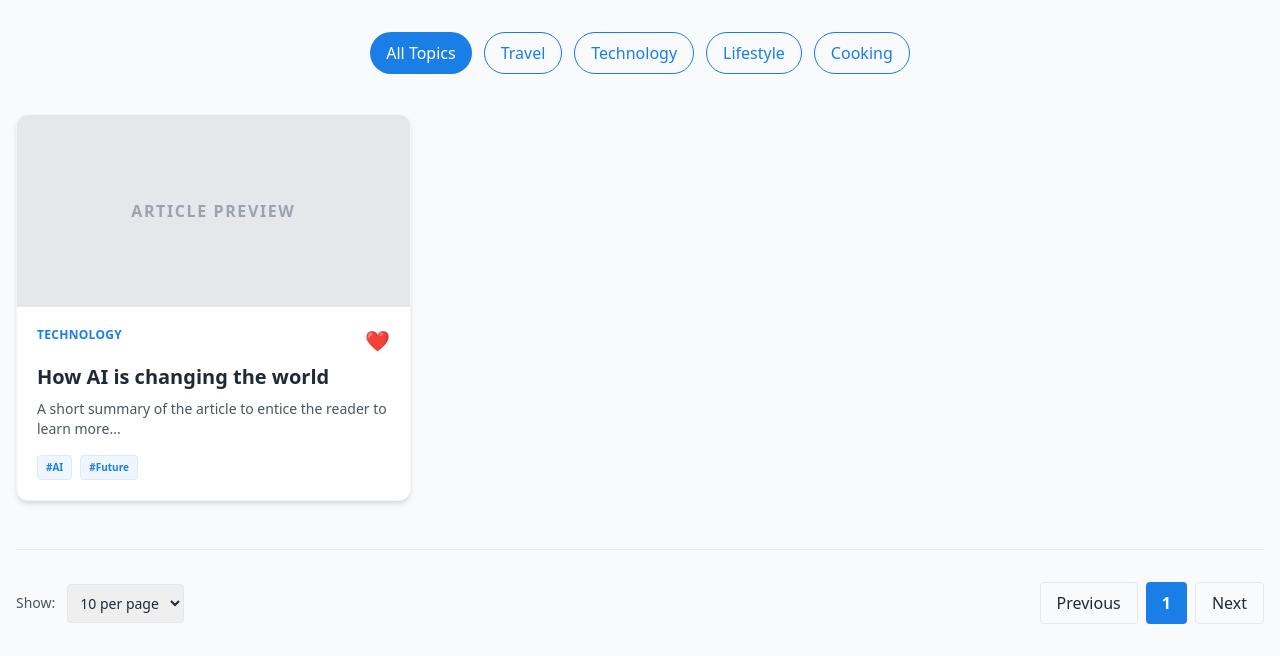
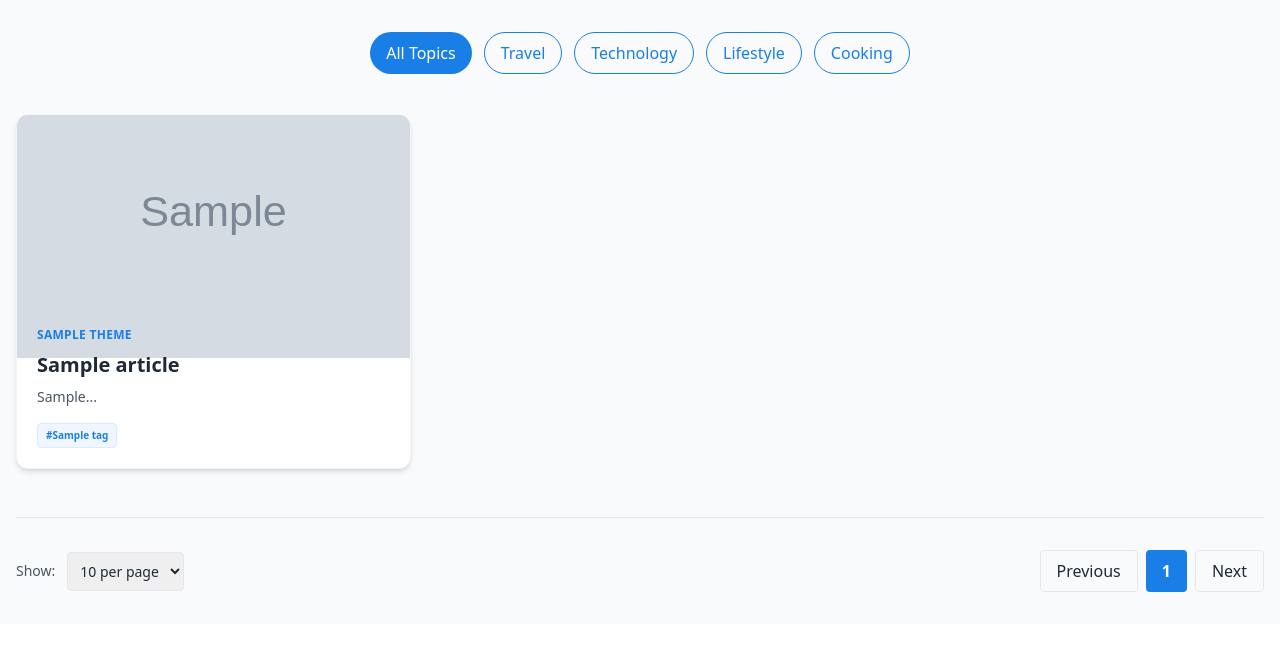
Before and after one commit to Achraf-agourram/mabagnole-mvc, a PHP site: page /pages/blog/explore.php in a window 1280 px wide. Shown: the part 281-937 px from the top of the page. After the commit the page ends 873 px from the top, so only its background shows below. Run offline with PHP 8.4, Linux system fonts and the light colour scheme; the visitor is signed in with stand-in values (Sample User, id 1); tables that the repository leaves empty hold one stand-in row (values such as "Sample post"); grey boxes marked "Sample" are stand-in pictures; some libraries are stand-ins or nearby versions.

Commit message:
feat: added Showing all articles with their whole info

```diff
--- a/model/article.php
+++ b/model/article.php
@@ -7,16 +7,18 @@ class Article
     private $articleImage;
     private $articleParagraph;
     private $approuve;
+    private ?array $tags = null;
     private $idTheme;
     private $idClient;
 
-    public function __construct(int $id, string $title, string $image, string $paragraph, int $approuve, int $idTheme, int $idClient)
+    public function __construct(int $id, string $title, string $image, array $tags, string $paragraph, int $approuve, int $idTheme, int $idClient)
     {
-        $this->themeId = $id;
-        $this->themeTitle = $title;
+        $this->articleId = $id;
+        $this->articleTitle = $title;
         $this->articleImage = $image;
-        $this->themeImage = $paragraph;
+        $this->articleParagraph = $paragraph;
         $this->approuve = $approuve;
+        $this->tags = $tags;
         $this->idTheme = $idTheme;
         $this->idClient = $idClient;
     }
@@ -53,20 +55,38 @@ class Article
     {
         try{
             Database::request("DELETE FROM articles WHERE articleId= ?;", [$this->articleId]);
+            return true;
+
         }catch (Exception $e) {return false;}
     }
 
-    public static function getArticlesOnTheme(int $idTheme): array
+    public static function getAllArticles(): bool|array
     {
-        try{return
-            Database::request("SELECT * FROM articles WHERE idTheme= ?;", [$idTheme]);
+        try{
+            $allArticles = [];
+            $articles = Database::request("SELECT articles.*, themes.themeTitle FROM articles JOIN themes ON idTheme=themes.themeId;", []);
+
+            foreach($articles as $article)
+            {
+                $articleTags = Tag::getTagsByArticle($article->articleId);
+                array_push($allArticles, new Article($article->articleId, $article->articleTitle, $article->articleImage, $articleTags, $article->articleParagraph, $article->approuve, $article->idTheme, $article->idClient));
+            }
+            return $allArticles;
+
         }catch (Exception $e) {return false;}
     }
 
-    public static function getArticlesOnTag(array $idTags): array
+    public static function getArticlesOnTheme(int $idTheme): bool|array
     {
-        try{return
-            Database::request("SELECT * FROM articles;", []); /// Fix
+        try{
+            return Database::request("SELECT * FROM articles WHERE idTheme= ?;", [$idTheme]);
+        }catch (Exception $e) {return false;}
+    }
+
+    public static function getArticlesOnTag(array $idTags): bool|array
+    {
+        try{
+            return Database::request("SELECT * FROM articles;", []); /// Fix
         }catch (Exception $e) {return false;}
     }
 
--- a/model/tag.php
+++ b/model/tag.php
@@ -31,6 +31,11 @@ class Tag
         return Database::request("SELECT * FROM tags;", []); //fix
     }
 
+    public static function getTagsByArticle($articleId): array
+    {
+        return Database::request("SELECT tags.* FROM article_tag JOIN tags ON tag_id=tags.tagId WHERE article_id=?;", [$articleId]);
+    }
+
     public static function existTag(string $tag): bool
     {
         if(Database::request("SELECT * FROM tags WHERE tagTitle= ?;", [$tag])) return true;
--- a/model/theme.php
+++ b/model/theme.php
@@ -31,6 +31,11 @@ class Theme
         return Database::request("SELECT * FROM themes;", []);
     }
 
+    public static function getThemeById($id): object
+    {
+        return Database::request("SELECT * FROM themes WHERE themeId= ?;", [$id])[0];
+    }
+
     public function __get($property)
     {
         return $this->$property;
--- a/pages/blog/explore.php
+++ b/pages/blog/explore.php
@@ -53,22 +53,33 @@ if(isset($_POST['addArticle'])) {
       <button class="px-4 py-2 border border-[#197fe6] text-[#197fe6] rounded-full hover:bg-blue-50">Cooking</button>
     </div>
 
-    <div class="grid md:grid-cols-3 gap-8">
-      <div class="bg-white rounded-xl shadow-md overflow-hidden border border-gray-100 hover:shadow-xl transition">
-        <div class="h-48 bg-gray-200 flex items-center justify-center text-gray-400 font-bold uppercase tracking-widest">Article Preview</div>
-        <div class="p-5">
-          <div class="flex justify-between items-start mb-2">
-            <span class="text-xs font-bold text-[#197fe6] uppercase tracking-wide">Technology</span>
-            <button class="text-gray-300 hover:text-red-500 transition text-xl">❤️</button>
-          </div>
-          <h3 class="text-xl font-bold mb-2">How AI is changing the world</h3>
-          <p class="text-gray-600 text-sm mb-4">A short summary of the article to entice the reader to learn more...</p>
-          <div class="flex gap-2">
-            <span class="text-[10px] bg-blue-50 text-[#197fe6] px-2 py-1 rounded font-bold border border-blue-100">#AI</span>
-            <span class="text-[10px] bg-blue-50 text-[#197fe6] px-2 py-1 rounded font-bold border border-blue-100">#Future</span>
-          </div>
-        </div>
-      </div>
+    <div class='grid md:grid-cols-3 gap-8'>
+      <?php
+        foreach(Article::getAllArticles() as $article) {
+          echo "
+            <div class='bg-white rounded-xl shadow-md overflow-hidden border border-gray-100 hover:shadow-xl transition'>
+              <div class='h-48 bg-gray-200 flex items-center justify-center text-gray-400 font-bold uppercase tracking-widest'><img src='images/{$article->articleImage}'></div>
+              <div class='p-5'>
+                <div class='flex justify-between items-start mb-2'>
+                  <span class='text-xs font-bold text-[#197fe6] uppercase tracking-wide'>" .Theme::getThemeById($article->idTheme)->themeTitle. "</span>
+                  <!--button class='text-gray-300 hover:text-red-500 transition text-xl'>❤️</button-->
+                </div>
+                <h3 class='text-xl font-bold mb-2'>{$article->articleTitle}</h3>
+                <p class='text-gray-600 text-sm mb-4'>" .substr($article->articleParagraph, 0, 50). '...' . "</p>
+                <div class='flex gap-2'>
+          ";
+
+          foreach($article->tags as $tag) echo "
+                  <span class='text-[10px] bg-blue-50 text-[#197fe6] px-2 py-1 rounded font-bold border border-blue-100'>#{$tag->tagTitle}</span>
+            ";
+          echo "
+                </div>
+              </div>
+            </div>
+          ";
+        }
+          ?>
+
     </div>
 
     <div class="flex flex-col md:flex-row justify-between items-center mt-12 gap-6 border-t pt-8">
```
Also changed, not shown: pages/blog/images/mercedes.jpg (added).
